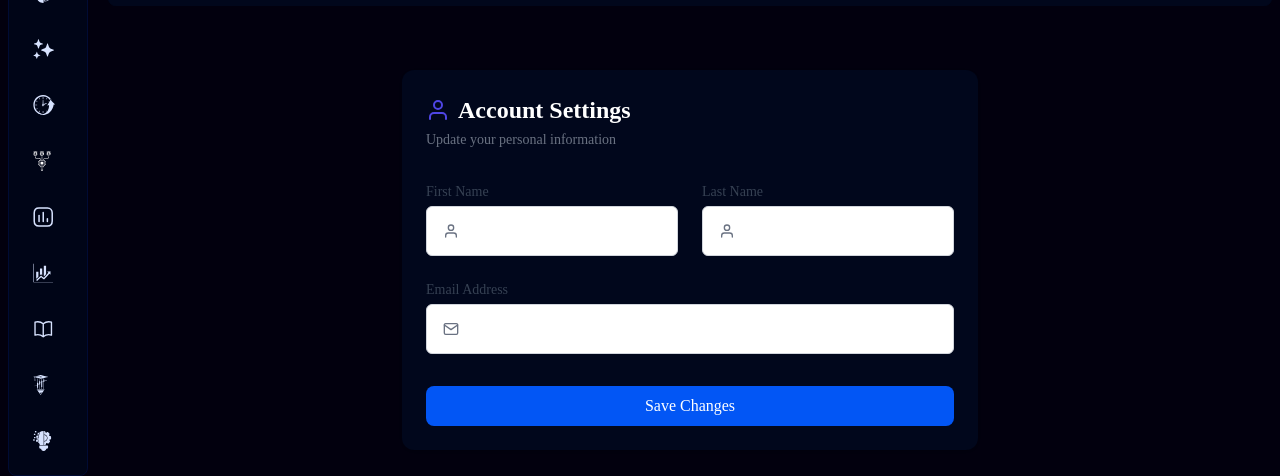
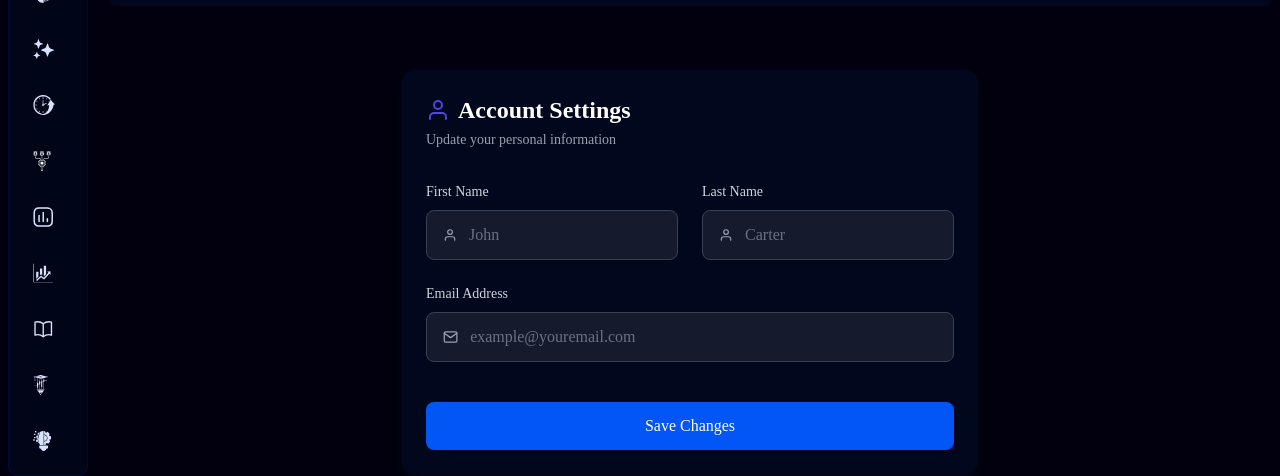
Before and after one commit to narendra0809/tradingtantra, a React (Vite) app in the folder Frontend/: page /dashboard/profile in a window 1280 px wide. Shown: the part 324-800 px from the top of the page. Built offline with nearby package versions, Linux system fonts and the light colour scheme; no server answers; sample sign-in values are in the browser's storage; a web font is replaced by a local one.

Commit message:
minor changes

```diff
--- a/Frontend/src/Components/Dashboard/EditProfile.jsx
+++ b/Frontend/src/Components/Dashboard/EditProfile.jsx
@@ -2,45 +2,45 @@
 
 const EditProfile = () => {
   return (
-    <div className="max-w-xl mx-auto p-4 sm:p-6 dark:bg-db-primary bg-db-primary rounded-xl mt-8 sm:mt-16 shadow-sm dark:shadow-gray-800/50">
+    <div className="max-w-xl mx-auto p-6 bg-db-primary rounded-xl mt-16 shadow-lg shadow-gray-800/20">
       {/* Header */}
-      <div className="mb-6 sm:mb-8">
-        <h2 className="text-xl sm:text-2xl font-semibold flex items-center gap-2">
+      <div className="mb-8">
+        <h2 className="text-2xl font-semibold flex items-center gap-2 text-white">
           <FiUser className="text-[#4F46E5]" /> Account Settings
         </h2>
-        <p className="text-sm text-gray-500 dark:text-gray-400 mt-1">
+        <p className="text-sm text-gray-400 mt-1">
           Update your personal information
         </p>
       </div>
 
       {/* Form */}
-      <form className="space-y-4 sm:space-y-6">
+      <form className="space-y-6">
         {/* Name Fields - Responsive Row */}
-        <div className="flex flex-col sm:flex-row gap-4 sm:gap-6">
-          <div className="flex-1">
-            <label className="block text-sm font-medium dark:text-gray-300 text-gray-700 mb-1">
+        <div className="grid grid-cols-1 md:grid-cols-2 gap-6">
+          <div>
+            <label className="block text-sm font-medium text-gray-300 mb-2">
               First Name
             </label>
-            <div className="flex items-center dark:bg-[#151B2D] bg-white dark:bg-opacity-50 border border-gray-300 dark:border-gray-700 p-2 rounded-md focus-within:ring-1 focus-within:ring-primary">
-              <FiUser className="text-gray-500 ml-2 flex-shrink-0" />
+            <div className="flex items-center bg-[#151B2D] border border-gray-700 rounded-lg px-4 py-3 focus-within:ring-1 focus-within:ring-primary">
+              <FiUser className="text-gray-400 mr-3" />
               <input
                 type="text"
                 placeholder="John"
-                className="bg-transparent outline-none px-3 py-1 w-full text-sm sm:text-base"
+                className="bg-transparent outline-none w-full text-white placeholder-gray-500"
               />
             </div>
           </div>
 
-          <div className="flex-1">
-            <label className="block text-sm font-medium dark:text-gray-300 text-gray-700 mb-1">
+          <div>
+            <label className="block text-sm font-medium text-gray-300 mb-2">
               Last Name
             </label>
-            <div className="flex items-center dark:bg-[#151B2D] bg-white dark:bg-opacity-50 border border-gray-300 dark:border-gray-700 p-2 rounded-md focus-within:ring-1 focus-within:ring-primary">
-              <FiUser className="text-gray-500 ml-2 flex-shrink-0" />
+            <div className="flex items-center bg-[#151B2D] border border-gray-700 rounded-lg px-4 py-3 focus-within:ring-1 focus-within:ring-primary">
+              <FiUser className="text-gray-400 mr-3" />
               <input
                 type="text"
                 placeholder="Carter"
-                className="bg-transparent outline-none px-3 py-1 w-full text-sm sm:text-base"
+                className="bg-transparent outline-none w-full text-white placeholder-gray-500"
               />
             </div>
           </div>
@@ -48,24 +48,24 @@
 
         {/* Email Field */}
         <div>
-          <label className="block text-sm font-medium dark:text-gray-300 text-gray-700 mb-1">
+          <label className="block text-sm font-medium text-gray-300 mb-2">
             Email Address
           </label>
-          <div className="flex items-center dark:bg-[#151B2D] bg-white dark:bg-opacity-50 border border-gray-300 dark:border-gray-700 p-2 rounded-md focus-within:ring-1 focus-within:ring-primary">
-            <FiMail className="text-gray-500 ml-2 flex-shrink-0" />
+          <div className="flex items-center bg-[#151B2D] border border-gray-700 rounded-lg px-4 py-3 focus-within:ring-1 focus-within:ring-primary">
+            <FiMail className="text-gray-400 mr-3" />
             <input
               type="email"
               placeholder="example@youremail.com"
-              className="bg-transparent outline-none px-3 py-1 w-full text-sm sm:text-base"
+              className="bg-transparent outline-none w-full text-white placeholder-gray-500"
             />
           </div>
         </div>
 
         {/* Submit Button */}
-        <div className="pt-2">
+        <div className="pt-4">
           <button
             type="submit"
-            className="w-full bg-primary hover:bg-primary-dark text-white font-medium py-2 px-4 rounded-lg transition-colors duration-200 focus:outline-none focus:ring-2 focus:ring-primary focus:ring-offset-2 dark:focus:ring-offset-gray-900"
+            className="w-full bg-primary hover:bg-primary-dark text-white font-medium py-3 px-6 rounded-lg transition-colors duration-200 focus:outline-none focus:ring-2 focus:ring-primary focus:ring-offset-2 focus:ring-offset-[#151B2D]"
           >
             Save Changes
           </button>
--- a/Frontend/src/Components/Dashboard/ProfileHeader.jsx
+++ b/Frontend/src/Components/Dashboard/ProfileHeader.jsx
@@ -1,5 +1,3 @@
-/* eslint-disable react/prop-types */
-
 import profileBgCover from "../../assets/Images/Dashboard/homepage/profileBgCover.png";
 import userImg from "../../assets/Images/Dashboard/HeaderImg/user.png";
 import { useAuth } from "../../contexts/AuthContext";
--- a/Frontend/src/contexts/adminContext/AdminAuthContext.jsx
+++ b/Frontend/src/contexts/adminContext/AdminAuthContext.jsx
@@ -66,11 +66,7 @@
     } finally {
       localStorage.removeItem("adminToken");
       setAdmin(null);
-      if (import.meta.env.PROD === "production") {
-        window.location.href = "/admin/login";
-      } else {
-        navigate("/admin/login", { replace: true });
-      }
+      navigate("/admin/login", { replace: true });
     }
   };
 
--- a/Frontend/src/pages/AdminPages/AdminLogin.jsx
+++ b/Frontend/src/pages/AdminPages/AdminLogin.jsx
@@ -12,7 +12,7 @@
   const [isSubmitting, setIsSubmitting] = useState(false);
   const navigate = useNavigate();
   const { data, error, fetchData } = useFetchData();
-  const { login } = useAdminAuth();
+  const { login, admin } = useAdminAuth();
 
   const handleChange = (e) => {
     const { name, value } = e.target;
@@ -55,6 +55,12 @@
   };
 
   useEffect(() => {
+    if (admin) {
+      navigate("/admin", { replace: true });
+    }
+  }, [admin, navigate]);
+
+  useEffect(() => {
     if (data?.success) {
       login(data.token);
       navigate("/admin");
@@ -62,7 +68,6 @@
   }, [data]);
 
   useEffect(() => {
-    console.log(error);
     if (error) {
       if (error.data?.message === "User not Exist, please sign up") {
         setFormErrors({
```
Also changed, not shown: 2 other files (tests, documents, lock files or other folders).
